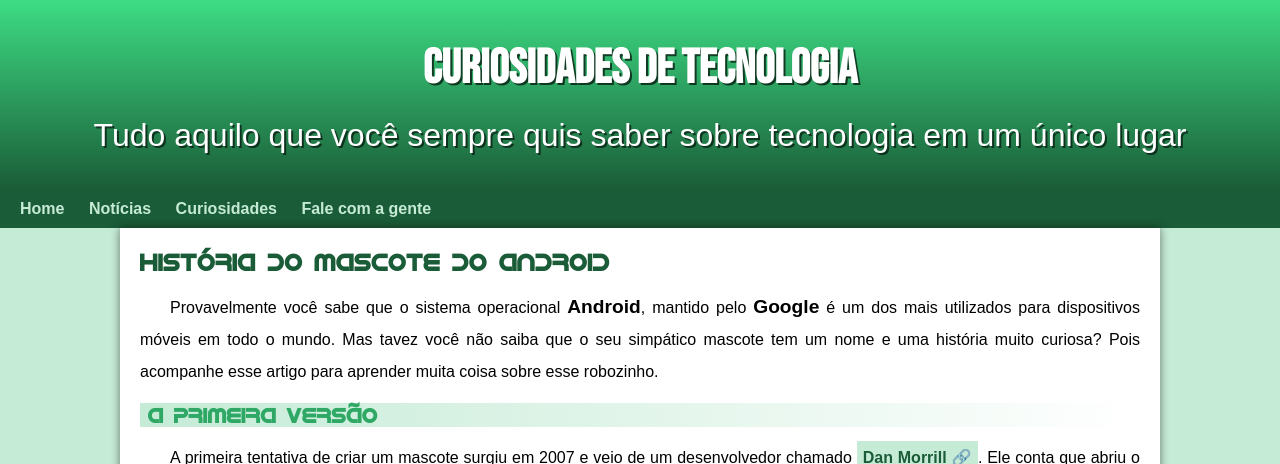
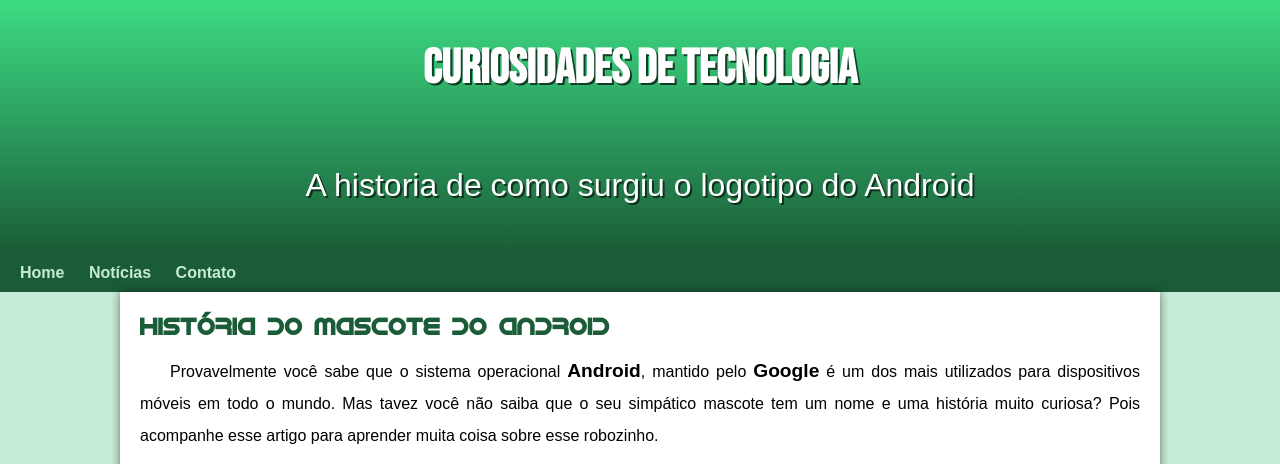
Before and after one commit to Jose-de-Freitas/projeto-android, a plain HTML site: page index.html in a window 1280 px wide. Shown: the top 464 px of the page. Drawn offline with Linux system fonts and the light colour scheme.

Commit message:
Problema de padding resolvido

```diff
--- a/estilo/style.css
+++ b/estilo/style.css
@@ -59,7 +59,7 @@ header>p{
     font-family: var(--fonte-padrão);
     font-size: 2em;
     text-shadow: 2px 2px 0px #00000096;
-    margin-bottom: 20px;
+    padding: 50px;
     color:white
 
 
--- a/index.html
+++ b/index.html
@@ -3,7 +3,7 @@
 <head>
     <meta charset="UTF-8">
     <meta name="viewport" content="width=device-width, initial-scale=1.0">
-    <title>Como surgiu o mascote do androide</title>
+    <title>Como surgiu o mascote do Android</title>
     <link rel="shortcut icon" href="imagens/favicon.ico"
     type="image/x-icon">
     <link rel="stylesheet" href="estilo/style.css">
@@ -11,13 +11,12 @@
 <body>
     <header>
     <h1>Curiosidades de tecnologia</h1>
-    <p>Tudo aquilo que você sempre quis saber sobre tecnologia em um único lugar</p>
+    <p>A historia de como surgiu o logotipo do Android</p>
     </header>
     <nav>
-        <a href="#">Home</a>
-        <a href="#">Notícias</a>
-        <a href="#">Curiosidades</a>
-        <a href="#">Fale com a gente</a>
+        <a href="https://jose-de-freitas.github.io/projeto-android/"target="_blank">Home</a>
+        <a href="https://jmonline.com.br/"target="_blank">Notícias</a>
+        <a href="https://mail.google.com/mail/"target="_blank">Contato</a>
     </nav>
     <main>
         <article>
```
